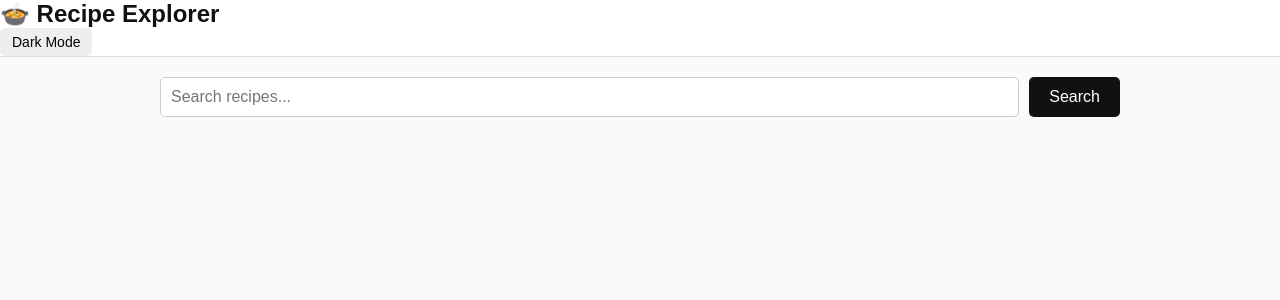
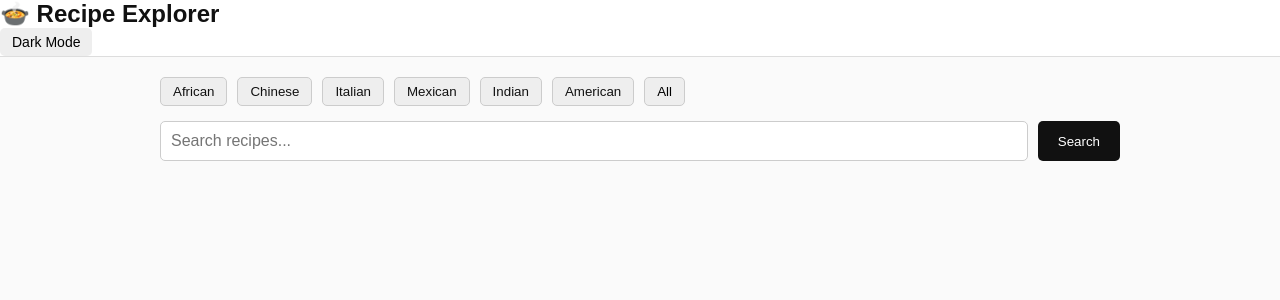
Before and after one commit to Rabbi111-cloud/RecipeApp, a Next.js app: page / in a window 1280 px wide. Shown: the top 300 px of the page. Built offline with nearby package versions, Linux system fonts and the light colour scheme.

Commit message:
Update page.js

```diff
--- a/app/page.js
+++ b/app/page.js
@@ -5,18 +5,24 @@ import { useRouter } from 'next/navigation'
 
 export default function Home() {
   const [query, setQuery] = useState('')
+  const [cuisine, setCuisine] = useState('')
   const [recipes, setRecipes] = useState([])
   const [loading, setLoading] = useState(false)
   const router = useRouter()
 
+  const cuisines = ['African', 'Chinese', 'Italian', 'Mexican', 'Indian', 'American']
+
   async function searchRecipes(e) {
     e.preventDefault()
-    if (!query) return
+    if (!query && !cuisine) return
 
     setLoading(true)
-    const res = await fetch(
-      `https://api.spoonacular.com/recipes/complexSearch?query=${query}&number=12&apiKey=${process.env.NEXT_PUBLIC_RECIPE_API_KEY}`
-    )
+
+    let url = `https://api.spoonacular.com/recipes/complexSearch?number=12&apiKey=${process.env.NEXT_PUBLIC_RECIPE_API_KEY}`
+    if (query) url += `&query=${query}`
+    if (cuisine) url += `&cuisine=${cuisine}`
+
+    const res = await fetch(url)
     const data = await res.json()
     setRecipes(data.results || [])
     setLoading(false)
@@ -24,14 +30,50 @@ export default function Home() {
 
   return (
     <main>
-      <form onSubmit={searchRecipes}>
+      {/* Cuisine buttons */}
+      <div style={{ display: 'flex', gap: '10px', marginBottom: '15px', flexWrap: 'wrap' }}>
+        {cuisines.map((c) => (
+          <button
+            key={c}
+            onClick={() => setCuisine(c)}
+            style={{
+              padding: '6px 12px',
+              borderRadius: '5px',
+              border: cuisine === c ? '2px solid #111' : '1px solid #ccc',
+              cursor: 'pointer',
+              background: cuisine === c ? '#111' : '#eee',
+              color: cuisine === c ? '#fff' : '#111',
+            }}
+          >
+            {c}
+          </button>
+        ))}
+        <button
+          onClick={() => setCuisine('')}
+          style={{
+            padding: '6px 12px',
+            borderRadius: '5px',
+            border: '1px solid #ccc',
+            cursor: 'pointer',
+            background: '#eee',
+          }}
+        >
+          All
+        </button>
+      </div>
+
+      {/* Search form */}
+      <form onSubmit={searchRecipes} style={{ display: 'flex', gap: '10px', marginBottom: '20px' }}>
         <input
           type="text"
           placeholder="Search recipes..."
           value={query}
           onChange={(e) => setQuery(e.target.value)}
+          style={{ flex: 1, padding: '10px', borderRadius: '5px', border: '1px solid #ccc' }}
         />
-        <button className="search-btn">Search</button>
+        <button type="submit" style={{ padding: '10px 20px', borderRadius: '5px', background: '#111', color: '#fff', border: 'none', cursor: 'pointer' }}>
+          Search
+        </button>
       </form>
 
       {loading && <p>Loading recipes...</p>}
```
